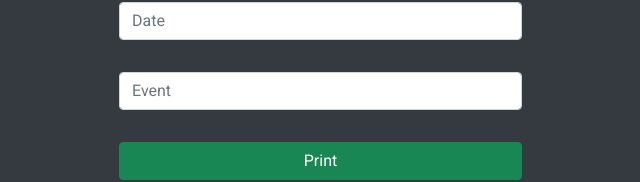
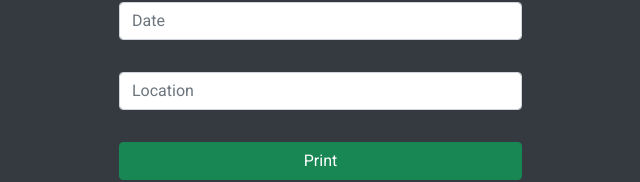
Before and after one commit to manteleannkatherine/acica-utils, a React (Create React App) app: page /certificate in a window 1280 px wide. Shown: the part 266-448 px from the top of the page, without its empty margins (15-655 px from the left). Built offline with nearby package versions, Linux system fonts and the light colour scheme.

Commit message:
update placeholder

```diff
--- a/src/pages/Certificate.js
+++ b/src/pages/Certificate.js
@@ -51,7 +51,7 @@
             <input type="text" className="form-control" placeholder="Date" onChange={e => handleDate(e)} />
           </div>
           <div className="row p-3">
-            <input type="text" className="form-control" placeholder="Event" onChange={e => handleLocation(e)} />
+            <input type="text" className="form-control" placeholder="Location" onChange={e => handleLocation(e)} />
           </div>
           <div className="row p-3">
             <button type="submit" className="btn btn-success" onClick={handlePrint}> Print </button>
```
